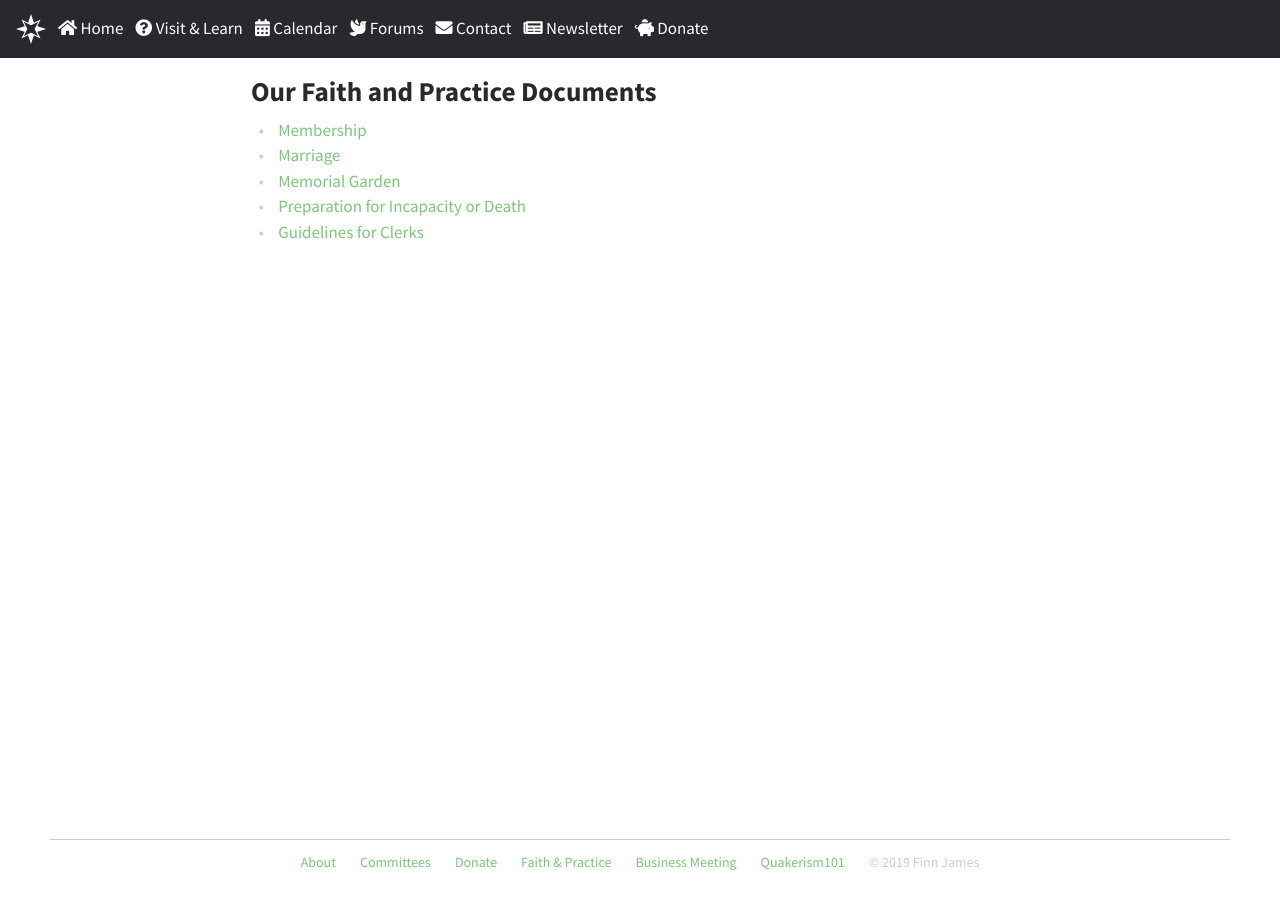
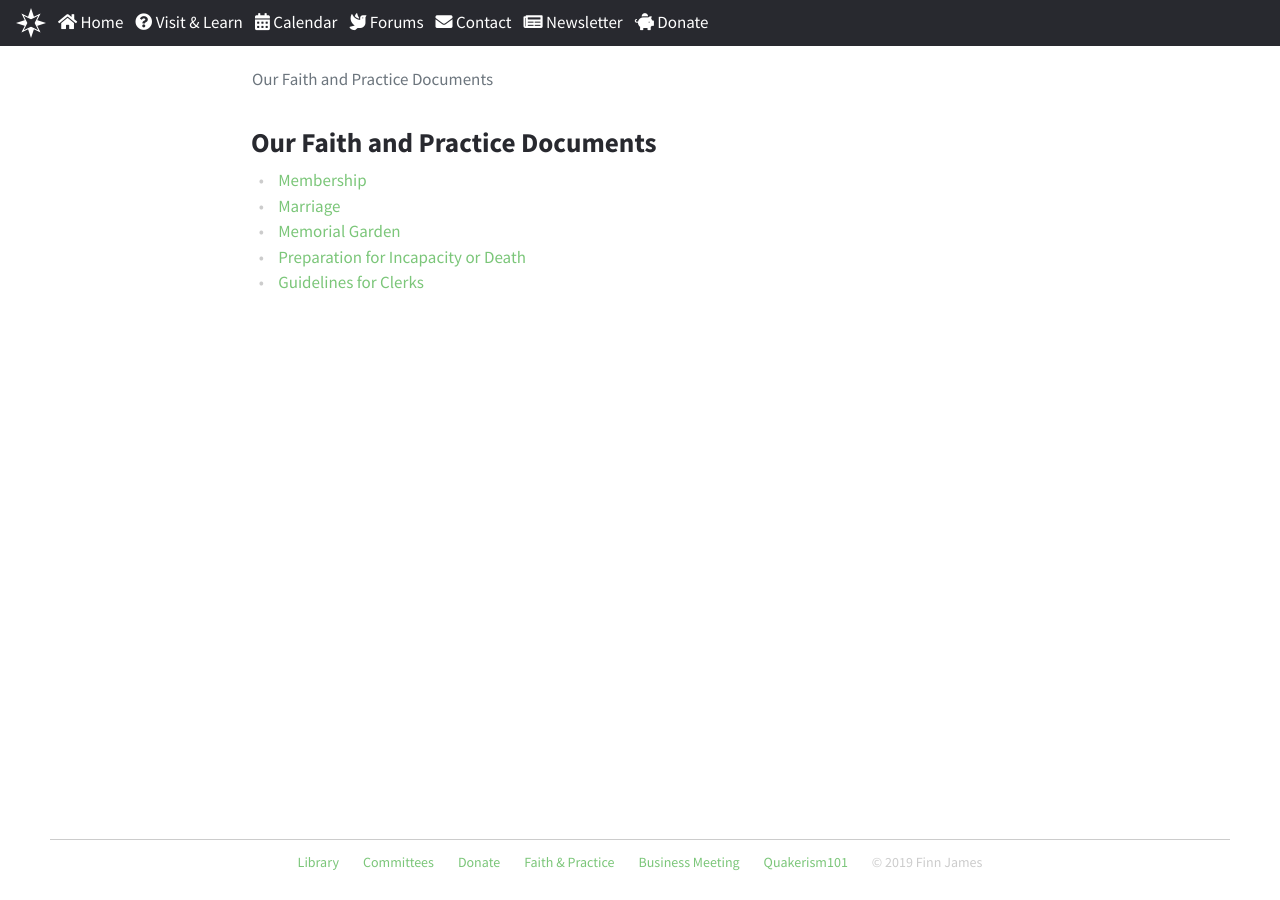
Before and after one commit to chfm/chfm.github.io, a Jekyll site: the page built from faith-and-practice.md, in a window 1280 px wide. Built offline with Jekyll 4.4.1, drawn with Linux system fonts in a browser that asks for light colours; nearby versions of some CDN libraries; our own code applies the rules of GitHub Pages for plain Markdown files.

Commit message:
beginning tag architecture

```diff
--- /dev/null
+++ b/_data/directory.yml
@@ -0,0 +1,3 @@
+faith-and-practice:
+  title: Faith & Practice
+  link: /faith+practice.html
--- a/_data/footer-links.yml
+++ b/_data/footer-links.yml
@@ -1,5 +1,5 @@
-- title: About
-  link: visit-and-learn.html
+- title: Library
+  link: library.html
 - title: Committees
   link: committees.html
 - title: Donate
--- a/_includes/nav.html
+++ b/_includes/nav.html
@@ -9,7 +9,7 @@
     <div class="navbar-nav">
     {% for item in site.data.navigation %}
       {% assign href = site.baseurl | append: '/' | append: item.link %}
-      <a class="nav-item nav-link pl-1 {% if page.url == href %}active{% endif %}" href="{{ href }}">
+      <a class="nav-item nav-link py-0 pl-1 {% if page.url == href %}active{% endif %}" href="{{ href }}">
       <span class="fas fa-{{ item.icon }}"></span> {{ item.name }}
       </a>
     {% endfor %}
--- a/_layouts/base.html
+++ b/_layouts/base.html
@@ -39,7 +39,7 @@
   <link rel="stylesheet" type="text/css" href="{{ site.baseurl }}/assets/css/styles.css">
 
   <!-- page title -->
-  <title>{{ page.title }}</title>
+  <title>{{ site.data.directory[page.tag] }}</title>
 
   <!-- favicon -->
   {% include favicon.html %}
--- /dev/null
+++ b/_layouts/breadcrumb.html
@@ -0,0 +1,19 @@
+---
+layout: default
+---
+
+<nav aria-label="breadcrumb">
+  <ol class="breadcrumb">
+    {% for item in page.breadcrumb %}
+      {% assign breadcrumbPage = site.data.directory[item] %}
+      <li class="breadcrumb-item"><a class="noIcon" href="/{{ breadcrumbPage.link }}">{{ breadcrumbPage.title }}</a></li>
+    {% endfor %}
+    <li class="breadcrumb-item active" aria-current="page">{{ page.title }}</li>
+  </ol>
+</nav>
+
+<div class="row">
+  <div class="col pagecontent">
+    {{ content }}
+  </div>
+</div>
--- a/_sass/main.scss
+++ b/_sass/main.scss
@@ -54,7 +54,7 @@
   display: flex;
   flex-direction: column;
   position: relative;
-  padding-top: 70px;
+  padding-top: 55px;
   z-index: -2;
 }
 
@@ -167,8 +167,12 @@
   white-space: nowrap;
 }
 
+// breadcrumbs
+.breadcrumb {
+  background: none;
+}
+
 // popovers
-
 .popover {
   font-family: $fontstack;
   width: 900px;
--- a/assets/js/script.js
+++ b/assets/js/script.js
@@ -77,7 +77,7 @@
     addIcon($(this), "far fa-envelope");
   });
   $("a").each(function () {
-    if (!(location.hostname === this.hostname || !this.hostname.length)) {
+    if ((!(location.hostname === this.hostname || !this.hostname.length)) && (!$(this).hasClass("noIcon"))) {
       $(this).append(" <span style='font-size: 13px' class='fas fa-external-link-alt'></span>");
     }
   });
--- a/content/membership.md
+++ b/content/membership.md
@@ -1,8 +1,10 @@
 ---
-layout: center
+layout: breadcrumb
 title: Membership
 revised: 2018
 permalink: /membership.html
+breadcrumb:
+  - faith-and-practice
 ---
 # Membership
 
```
Also changed, not shown: faith-and-practice.md (+3 -2 lines).
